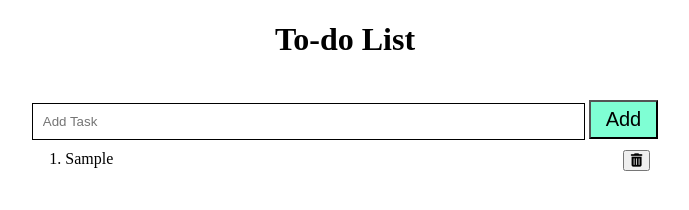
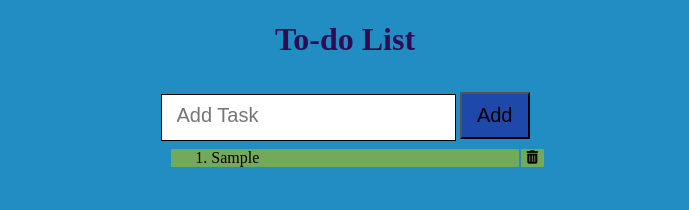
Before and after one commit to mujavvizparvez/TrainingAssignments, a plain HTML site: page Task 6 - Jquery Todo List/index.html in a window 1280 px wide. Both pictures are taken after typing "Sample" into the empty fields and a click on the button "Add". Shown: the whole page, without its empty margins (295-984 px from the left). Drawn offline with nearby package versions, Linux system fonts and the light colour scheme.

Commit message:
Added code for to-do list

```diff
--- a/Task 6 - Jquery Todo List/index.html
+++ b/Task 6 - Jquery Todo List/index.html
@@ -15,7 +15,7 @@
     <title>To-do List Jquery</title>
   </head>
   <body>
-    <form action="">
+    <form>
       <div class="to-do-list">
         <h1>To-do List</h1>
 
@@ -30,7 +30,7 @@
       </div>
       <ol class="order-list"></ol>
     </form>
-    <ol></ol>
+
 
     <script src="https://ajax.googleapis.com/ajax/libs/jquery/3.6.0/jquery.min.js"></script>
     <script src="main.js"></script>
--- a/Task 6 - Jquery Todo List/style.css
+++ b/Task 6 - Jquery Todo List/style.css
@@ -1,12 +1,16 @@
-form {
+html,body,form {
   width: 70%;
   margin: auto;
+  background-color: rgb(34, 141, 194);
+  height: 100%;
 }
 .to-do-list {
   text-align: center;
+
 }
 h1 {
   text-align: center;
+  color: rgb(48, 11, 82);
 }
 label {
   padding: 10px;
@@ -14,32 +18,38 @@ label {
 }
 .input {
   width: 60%;
-  padding: 10px;
+  padding: 15px;
   margin-top: 5px;
   border: 1px solid black;
 }
+.input::placeholder{
+  font-size: 20px;
+}
 #btn {
   font-size: 20px;
-  padding: 6px 15px;
-  margin-top: 20px;
+  padding: 10px 15px;
+  margin-top: 12px;
   color: black;
-  background-color: aquamarine;
-}
-.order-list {
-  width: 70%;
-  margin: auto;
-  margin-top: 10px;
-}
-.add-List {
-  margin: 10px;
-}
-.input-list {
-  width: 60%;
-  padding: 10px;
-}
-button {
-  margin-left: 85%;
+  background-color: rgb(30, 72, 170);
 }
 .add-List {
   display: flex;
 }
+.order-list {
+  width: 70%;
+  margin:.5em auto;
+    background-color: rgb(116, 168, 90);
+
+}
+
+.input-list {
+  width: 90%;
+ margin: .6em;
+  padding: 15px;
+}
+button {
+  margin-left: 85%;
+ background-color: rgb(116, 168, 90);
+  border: none;
+
+}
```
Also changed, not shown: Task 6 - Jquery Todo List/Screenshot/Capture.PNG (added).
